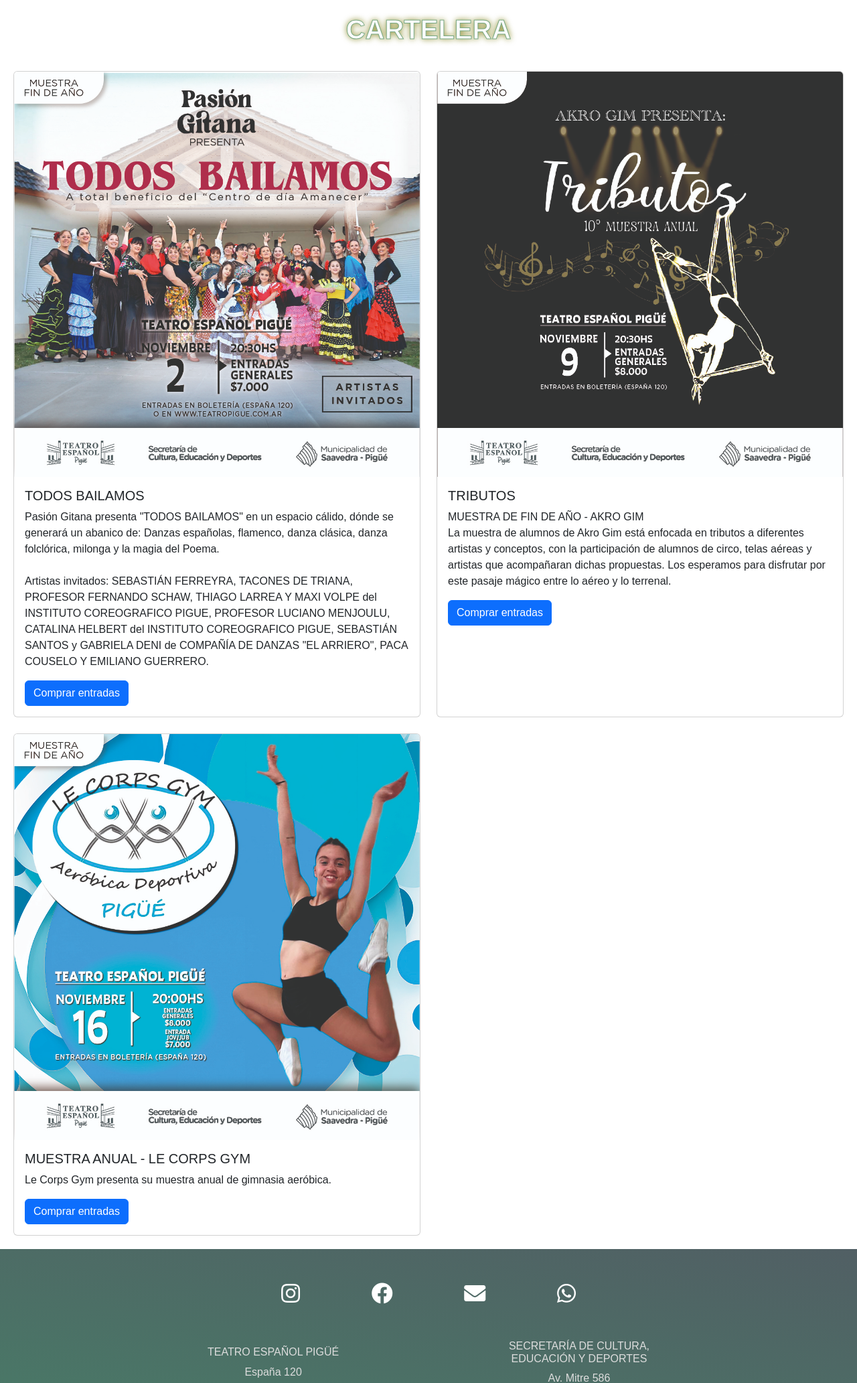
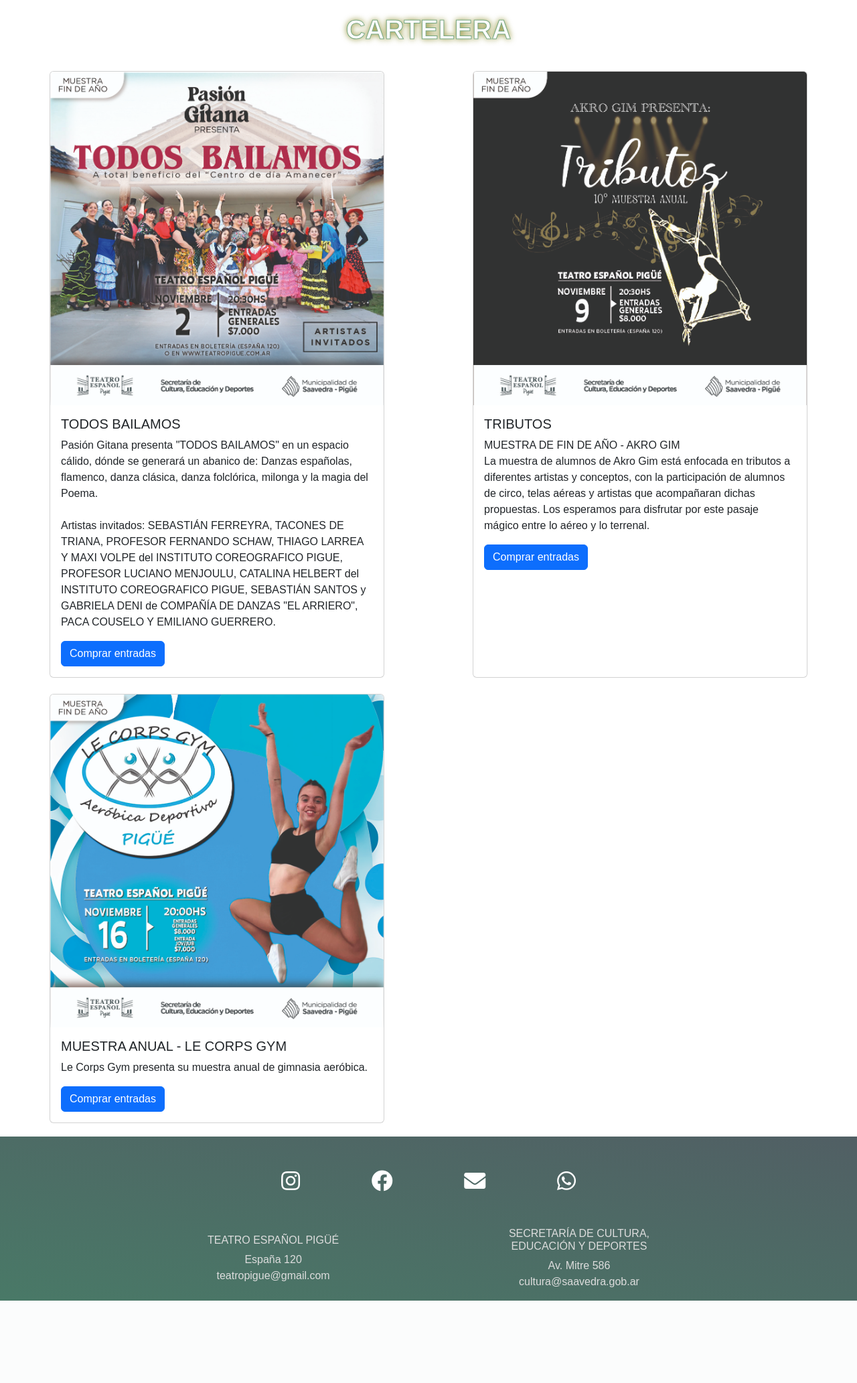
Before and after one commit to iAlberstein/teatropigue, a PHP site: page /pages/cartelera.html in a window 1280 px wide. Shown: the part 120-2185 px from the top of the page at 67% size. After the commit the page ends 2062 px from the top, so only its background shows below. Run offline with PHP 8.4, Linux system fonts and the light colour scheme.

Commit message:
arreglo css

```diff
--- a/css/styles.css
+++ b/css/styles.css
@@ -238,6 +238,15 @@ h1 {
     gap: 15px;
 }
 
+.columnaCartelera {
+    display: flex;
+    justify-content: center;
+}
+
+.card {
+    max-width: 500px;
+}
+
 .infoBoleteria .mapa {
     max-width: 700px;
     margin: 20px;
--- a/pages/cartelera.html
+++ b/pages/cartelera.html
@@ -37,7 +37,7 @@
 
 
             <!-- EVENTO -->
-            <div class="col">
+            <div class="col columnaCartelera">
                 <div class="card h-100">
                   <img src="../images/PG_feed.jpg" class="card-img-top" alt="...">
                   <div class="card-body">
@@ -53,7 +53,7 @@
             </div>
 
              <!-- EVENTO -->
-             <div class="col">
+             <div class="col columnaCartelera">
                 <div class="card h-100">
                   <img src="../images/AG_feed.jpg" class="card-img-top" alt="...">
                   <div class="card-body">
@@ -66,7 +66,7 @@
             </div>
 
              <!-- EVENTO -->
-             <div class="col">
+             <div class="col columnaCartelera">
                 <div class="card h-100">
                   <img src="../images/LCG_FEED.jpg" class="card-img-top" alt="...">
                   <div class="card-body">
```
